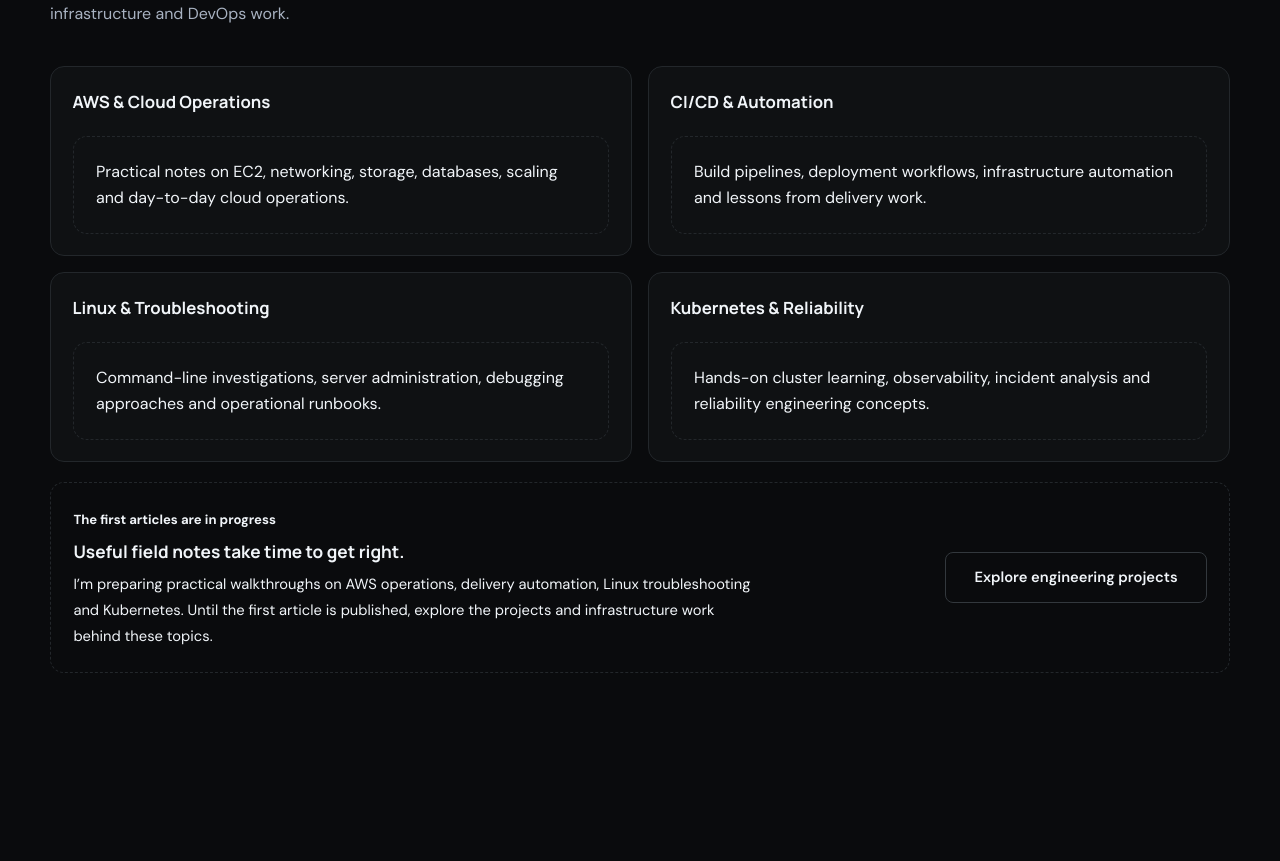
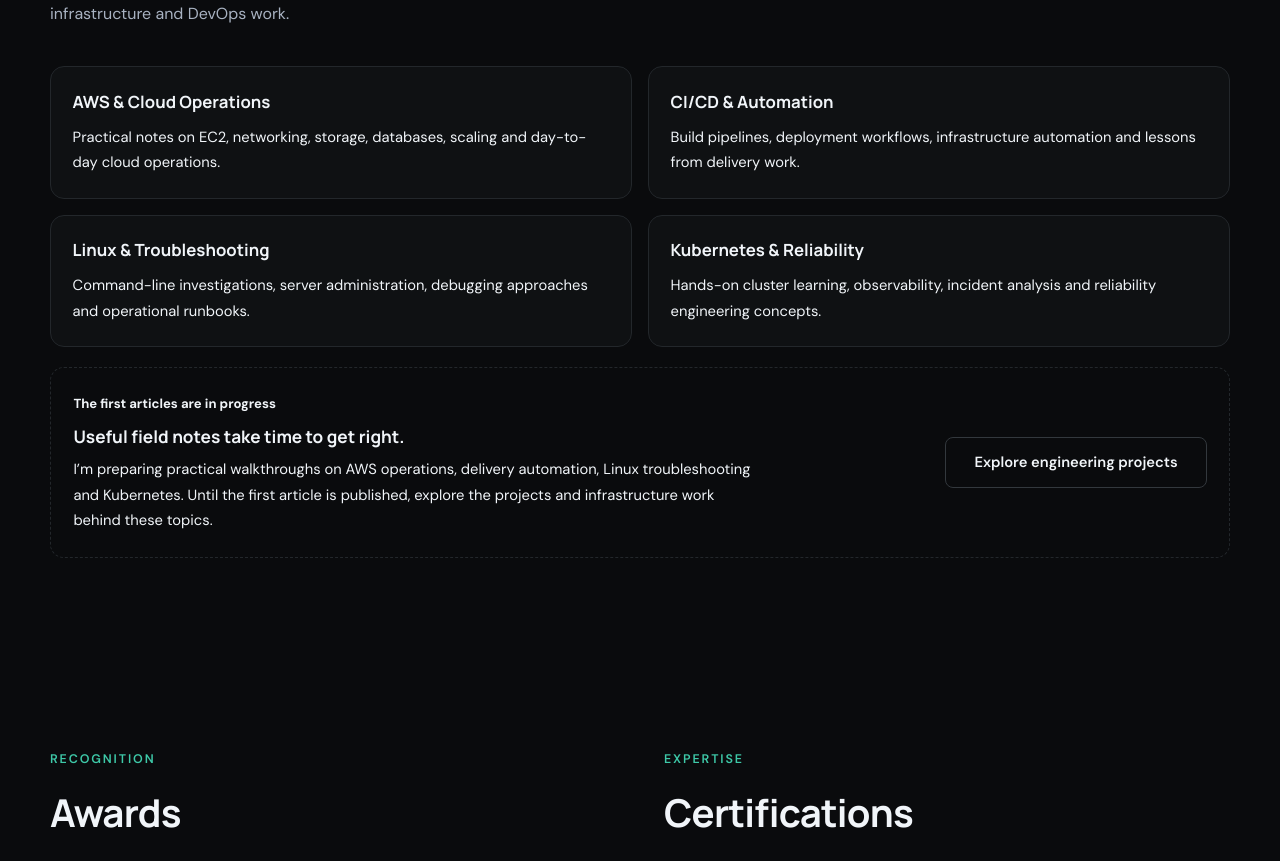
Before and after one commit to jenidevops30/portfolio, a React (Vite) app in the folder frontend/: page / in a window 1280 px wide. Shown: the part 10680-11541 px from the top of the page. Built offline with nearby package versions, Linux system fonts and the light colour scheme.

Commit message:
Fix responsive portfolio grids and writing section styles

```diff
--- a/frontend/src/App.css
+++ b/frontend/src/App.css
@@ -742,7 +742,7 @@ h1.hero-title .accent {
 /* PROJECTS SECTION */
 .projects-grid {
   display: grid;
-  grid-template-columns: repeat(auto-fit, minmax(300px, 1fr));
+  grid-template-columns: repeat(auto-fit, minmax(min(100%, 300px), 1fr));
   gap: 1.5rem;
 }
 
@@ -929,7 +929,7 @@ h1.hero-title .accent {
 /* AWARDS & CERTIFICATIONS */
 .recognition-grid {
   display: grid;
-  grid-template-columns: repeat(auto-fit, minmax(300px, 1fr));
+  grid-template-columns: repeat(auto-fit, minmax(min(100%, 300px), 1fr));
   gap: 3rem;
 }
 
@@ -1384,7 +1384,12 @@ h1, h2, h3, .editorial-name { font-family: 'Manrope', 'DM Sans', sans-serif; }
   font-size: 1.05rem;
 }
 
-.writing-topic-card p,
+.writing-topic-card p {
+  color: var(--text-secondary);
+  font-size: 0.92rem;
+  line-height: 1.75;
+}
+
 .blog-empty-state {
   display: flex;
   align-items: center;
```
